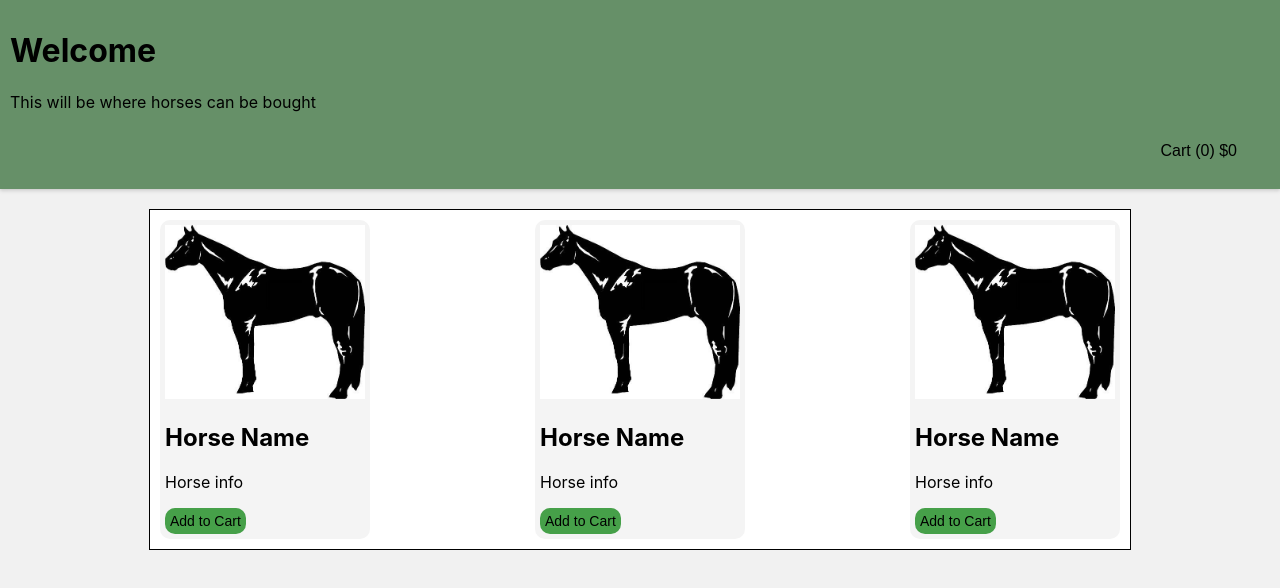
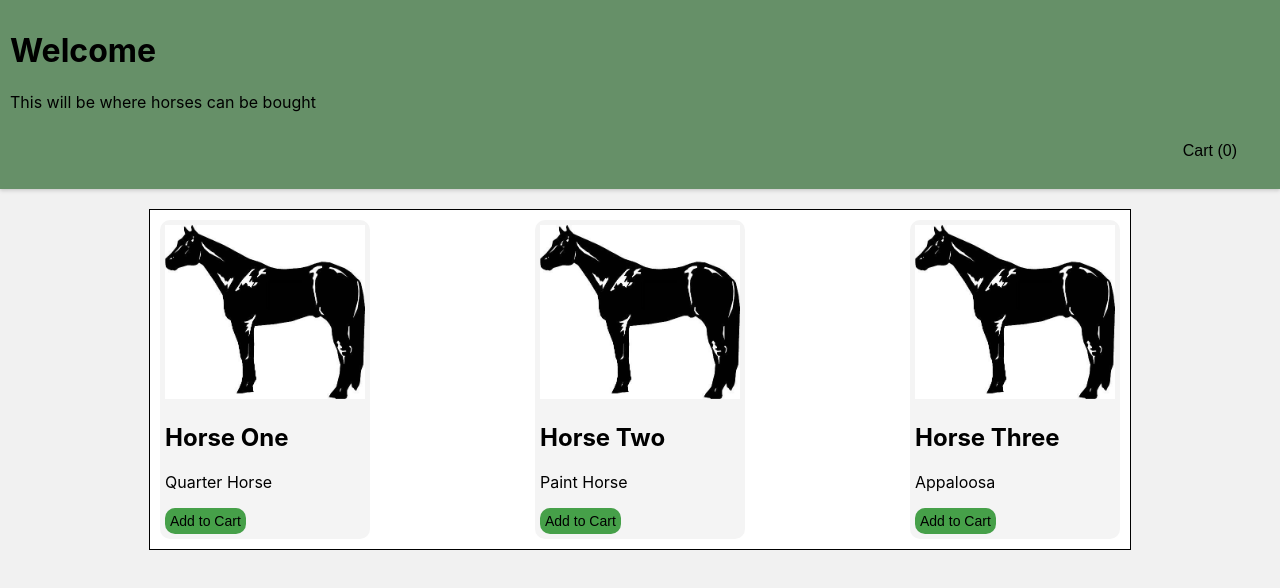
Before and after one commit to Asalagi/react-project, a React (Create React App) app in the folder horse-shop/: page /horseshop in a window 1280 px wide. Shown: the top 588 px of the page. Built offline with nearby package versions, Linux system fonts and the light colour scheme.

Commit message:
add functionality

```diff
--- a/horse-shop/src/horse-shop.css
+++ b/horse-shop/src/horse-shop.css
@@ -17,7 +17,7 @@ body {
 .horse {
   width: 200px;
 }
-.outer-box {
+.outerBox {
   background-color: #ffffff;
   display: flex;
   align-items: center;
@@ -40,7 +40,7 @@ body {
   font-size: 16px;
   text-align: right;
 }
-.btn-cart {
+.btnCart {
   border: none;
   background-color: inherit;
   padding: 14px 28px;
@@ -48,11 +48,11 @@ body {
   cursor: pointer;
   display: inline-block;
 }
-.btn-cart:hover {
+.btnCart:hover {
   color: white;
   font-weight: bold;
 }
-.buy-btn {
+.btnBuy {
   color: black;
   font-size: 14px;
   background-color: #46a049;
@@ -60,7 +60,7 @@ body {
   border-radius: 10px;
   padding: 5px;
 }
-.buy-btn:hover {
+.btnBuy:hover {
   background-color: #417743;
   color: white;
 }
--- a/horse-shop/src/horseshop.js
+++ b/horse-shop/src/horseshop.js
@@ -1,35 +1,53 @@
-import React from 'react';
-import horseImage from './images/horse.jpg';
+import React, { useState } from 'react';
 import './horse-shop.css';
+import horse1Image from './images/horse.jpg'
+
+const HorseItem = ({ name, breed, imageUrl, addToCart }) => {
+  return (
+    <div class="box">
+      <img class="horse" src={imageUrl} alt={name} />
+      <h2>{name}</h2>
+      <p>{breed}</p>
+      <button class="btnBuy" onClick={addToCart}>Add to Cart</button>
+    </div>
+  );
+};
 
 function HorseShop() {
+  const [cartItems, setCartItems] = useState([]);
+
+  const handleAddToCart = (name) => {
+    const newItem = {
+      name: name,
+    };
+
+    setCartItems([...cartItems, newItem]);
+  };
+  const cartTotal = cartItems.length;
+  const horseInfoData = [
+    { name: "Horse One", breed: "Quarter Horse", imageUrl: horse1Image },
+    { name: "Horse Two", breed: "Paint Horse", imageUrl: horse1Image },
+    { name: "Horse Three", breed: "Appaloosa", imageUrl: horse1Image },
+  ];
 
   return (
     <div>
       <header class="header">
         <h1>Welcome</h1>
         <p>This will be where horses can be bought</p>
-          <div class="cart"><button class="btn-cart">Cart (0) $0</button></div>
+          <div class="cart">
+            <button class="btnCart">Cart ({cartTotal})</button>
+            </div>
       </header>
-      <div class="outer-box">
-      <div class="box">
-        <img class="horse" src={horseImage} alt="horse"></img>
-        <h2>Horse Name</h2>
-        <p>Horse info</p>
-        <button class="buy-btn">Add to Cart</button>
-      </div>
-      <div class="box">
-      <img class="horse" src={horseImage} alt="horse"></img>
-        <h2>Horse Name</h2>
-        <p>Horse info</p>
-        <button class="buy-btn">Add to Cart</button>
-      </div>
-      <div class="box">
-      <img class="horse" src={horseImage} alt="horse"></img>
-        <h2>Horse Name</h2>
-        <p>Horse info</p>
-        <button class="buy-btn">Add to Cart</button>
-      </div>
+      <div class="outerBox">
+        {horseInfoData.map((horse, index) => (
+          <HorseItem
+          key={index}
+          imageUrl={horse.imageUrl}
+          name={horse.name}
+          breed={horse.breed}
+          addToCart={() => handleAddToCart(horse.name)} />
+        ))}
       </div>
     </div>
   );
```
